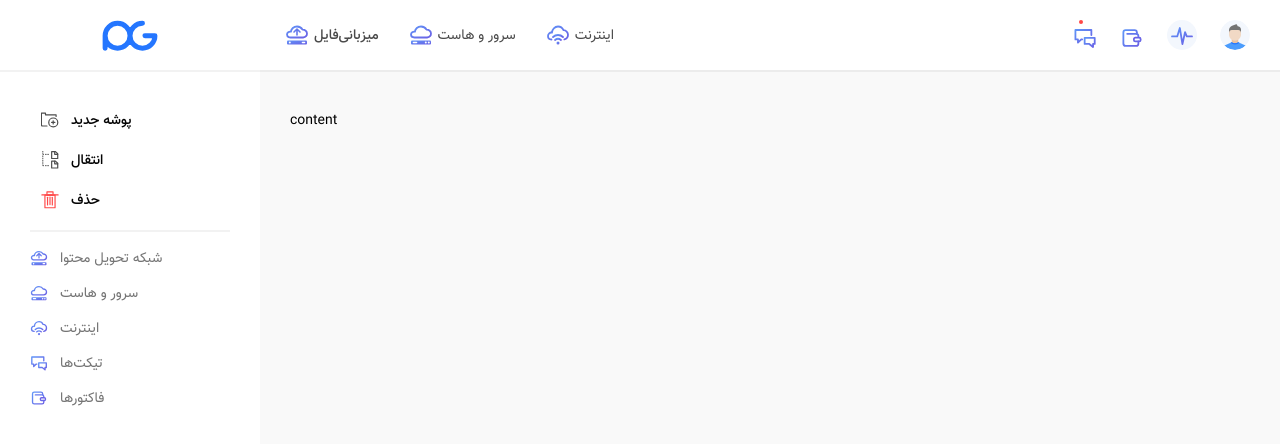
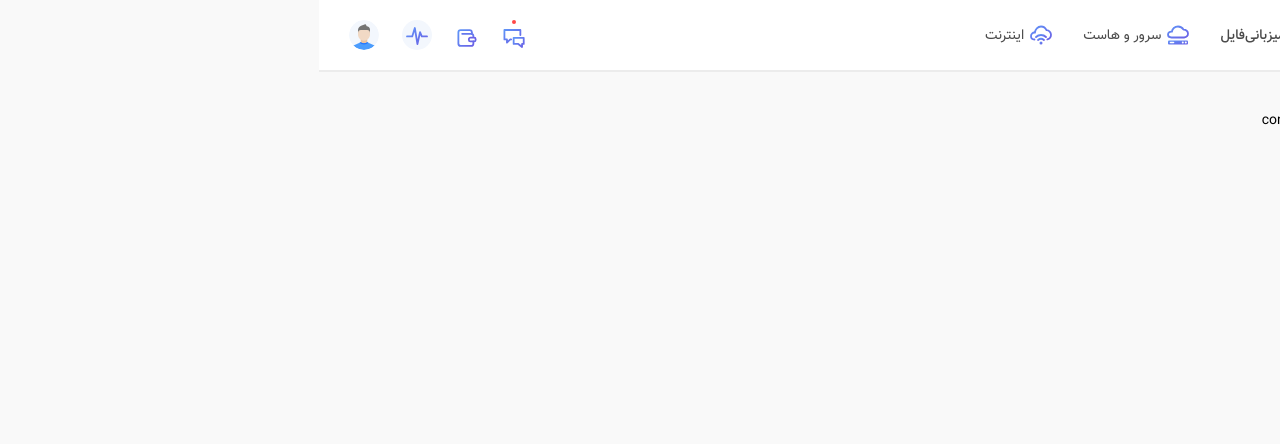
Before and after one commit to cventix/blueberry-cfsui, a React (Create React App) app: page / in a window 1280 px wide. Shown: the top 444 px of the page. Built offline with nearby package versions, Linux system fonts and the light colour scheme.

Commit message:
main component edited

```diff
--- a/src/styles/normalize.scss
+++ b/src/styles/normalize.scss
@@ -1,4 +1,4 @@
-$body-dir: ltr;
+$body-dir: rtl;
 $body-bcgcolor: rgba(248, 248, 248, 0.82);
 
 /* type of fonts */
```
